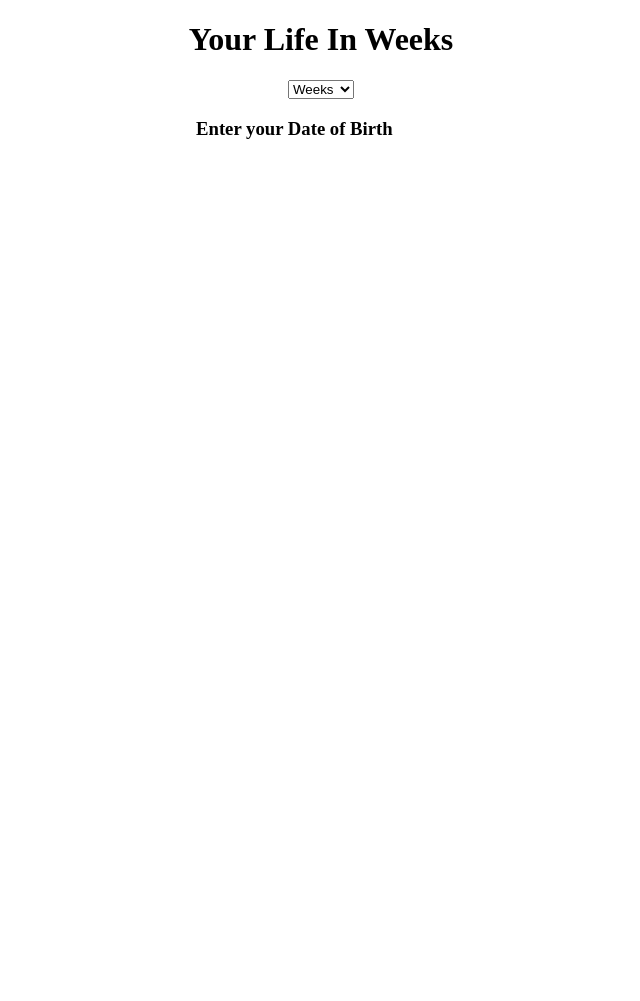
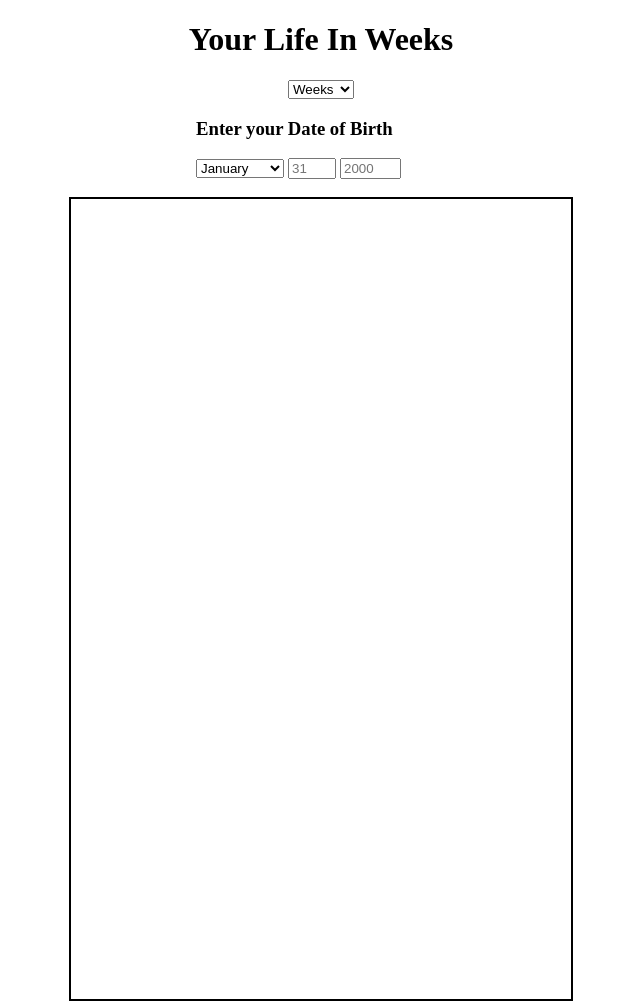
Before and after one commit to justinbornais/LifeTimeline, a plain HTML site: page index.html in a window 1280 px wide. Shown: the whole page, without its empty margins (319-959 px from the left). Before the commit the page ends 970 px from the top, so only its background shows below. Drawn offline with Linux system fonts and the light colour scheme.

Commit message:
Added bday form.

```diff
--- a/index.html
+++ b/index.html
@@ -21,9 +21,25 @@
 
     <div class="birthday">
         <h3>Enter your Date of Birth</h3>
-    </div>
+        <select name="month" id="month" required oninput="updateDate();">
+            <option value="January">January</option>
+            <option value="February">February</option>
+            <option value="March">March</option>
+            <option value="April">April</option>
+            <option value="May">May</option>
+            <option value="June">June</option>
+            <option value="July">July</option>
+            <option value="August">August</option>
+            <option value="September">September</option>
+            <option value="October">October</option>
+            <option value="November">November</option>
+            <option value="December">December</option>
+        </select>
+        <input type="text" class="day" id="day" pattern="\d{0,2}" required oninput="updateDate();" placeholder="31">
+        <input type="text" class="year" id="year" pattern="\d{4}" required oninput="updateDate();" placeholder="2000">
+    </div><br />
 
-    <div class="canvas">
+    <div class="canvas" width="500px" height="800px">
         <canvas id="canvas" width="500px" height="800px">
         </canvas>
     </div>
--- a/style.css
+++ b/style.css
@@ -4,9 +4,19 @@ h1 {
 
 #unit-label {
     display: inline;
+    text-align: center;
 }
 
 .birthday {
     margin: 0 auto 0 auto;
     width:250px;
 }
+
+.day { width: 3em; }
+.year { width: 4em; }
+.canvas {
+    border: 2px solid black;
+    margin: 0 auto 0 auto;
+    width: 500px;
+    height: 800px;
+}
```
